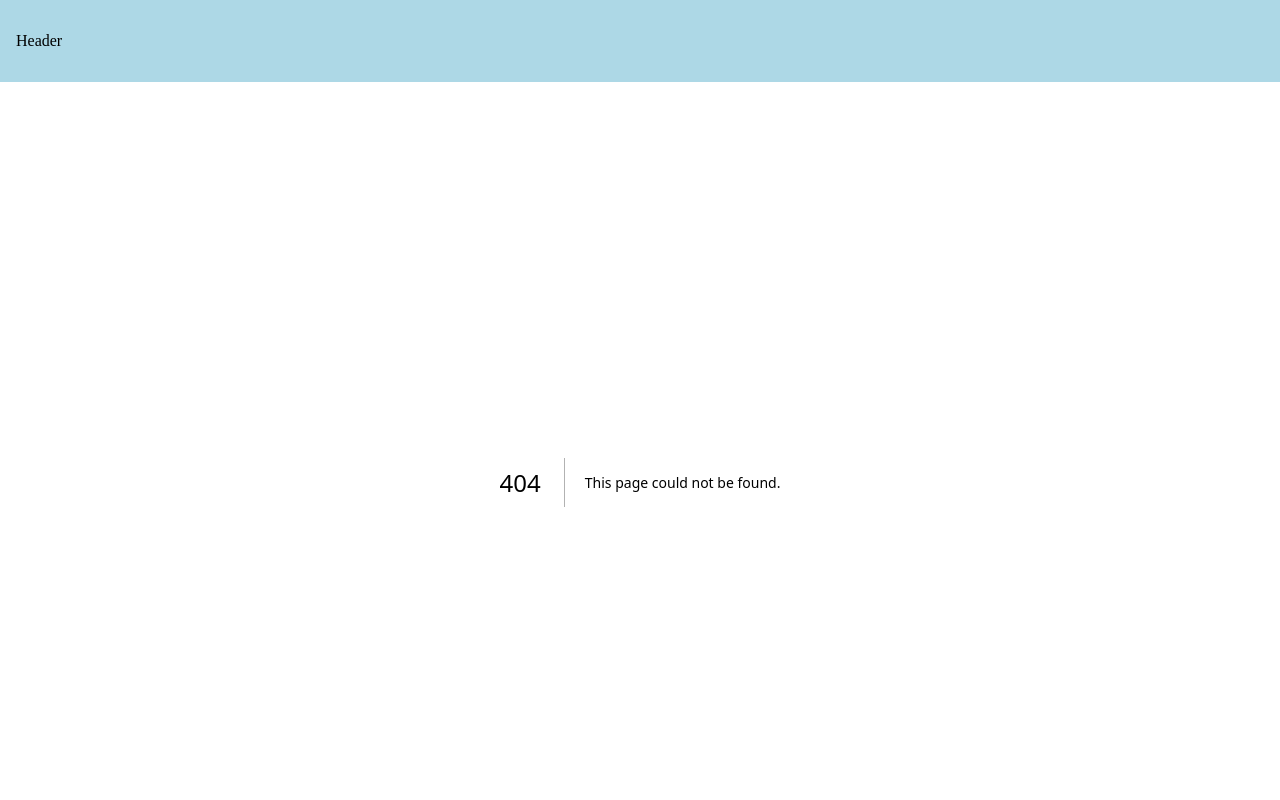
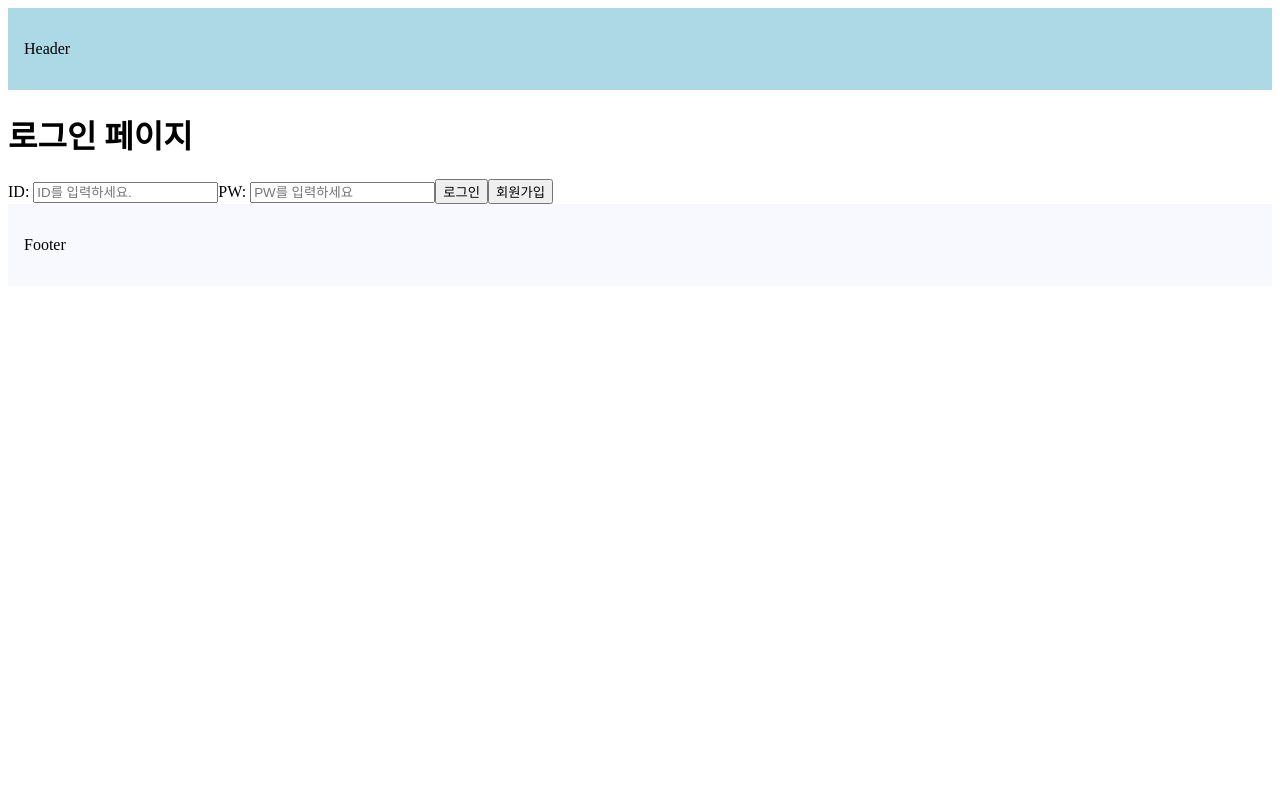
Before and after one commit to dev-honing/Gifticon, a Next.js app in the folder family-gifticon/: page /login in a window 1280 px wide. Before the commit this address had no page. Shown: the top 800 px of the page. Built offline with nearby package versions, Linux system fonts and the light colour scheme.

Commit message:
Feat: /login 라우트 추가 및 로그인 폼 작성

```diff
--- /dev/null
+++ b/family-gifticon/app/login/LoginForm.tsx
@@ -0,0 +1,16 @@
+const LoginForm = () => {
+  return (
+    <div>
+      <label htmlFor="id">ID: </label>
+      <input type="id" placeholder="ID를 입력하세요." />
+
+      <label htmlFor="password">PW: </label>
+      <input type="password" placeholder="PW를 입력하세요" />
+
+      <button>로그인</button>
+      <button>회원가입</button>
+    </div>
+  );
+};
+
+export default LoginForm;
--- /dev/null
+++ b/family-gifticon/app/login/page.tsx
@@ -0,0 +1,11 @@
+import LoginForm from "./LoginForm";
+const LoginPage = () => {
+  return (
+    <>
+      <h1>로그인 페이지</h1>
+      <LoginForm />
+    </>
+  );
+};
+
+export default LoginPage;
```
